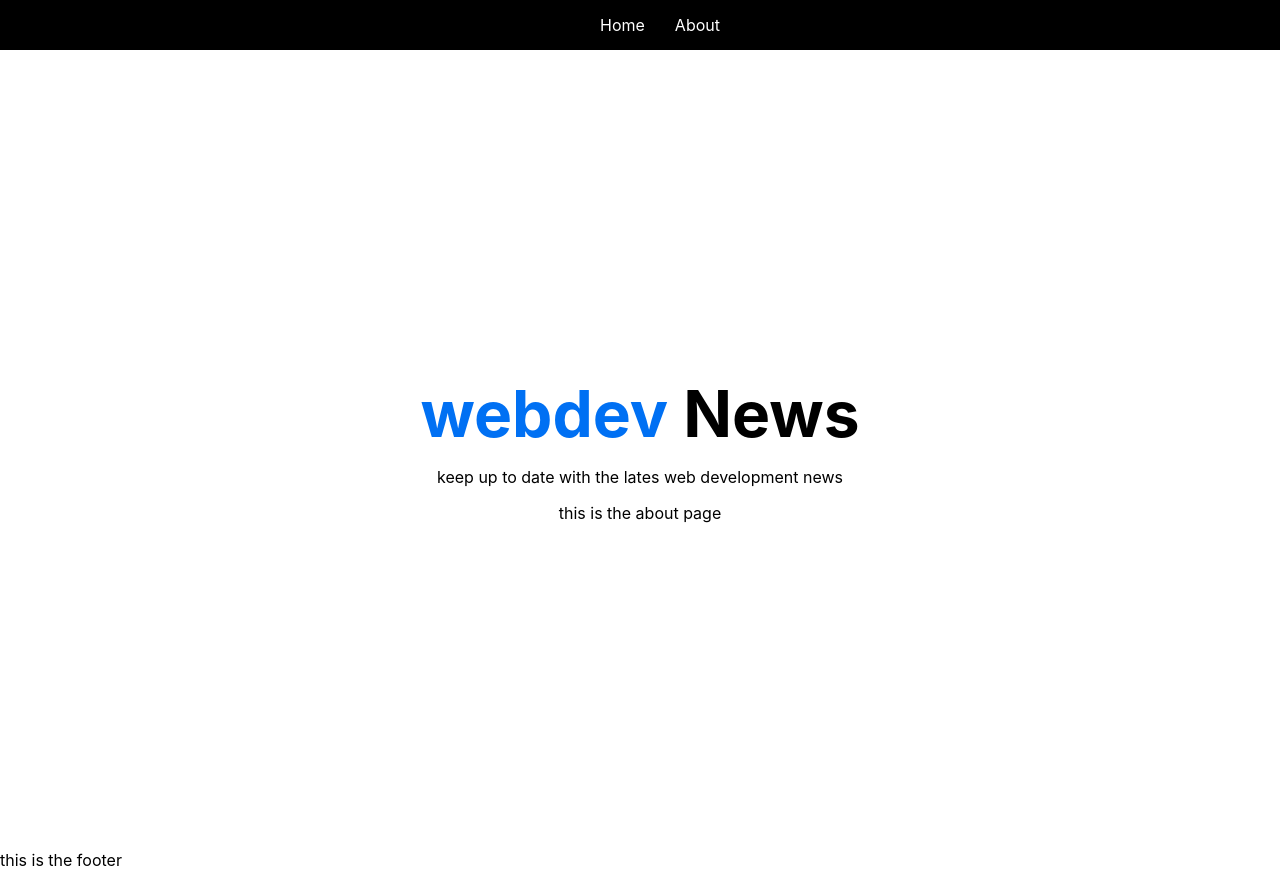
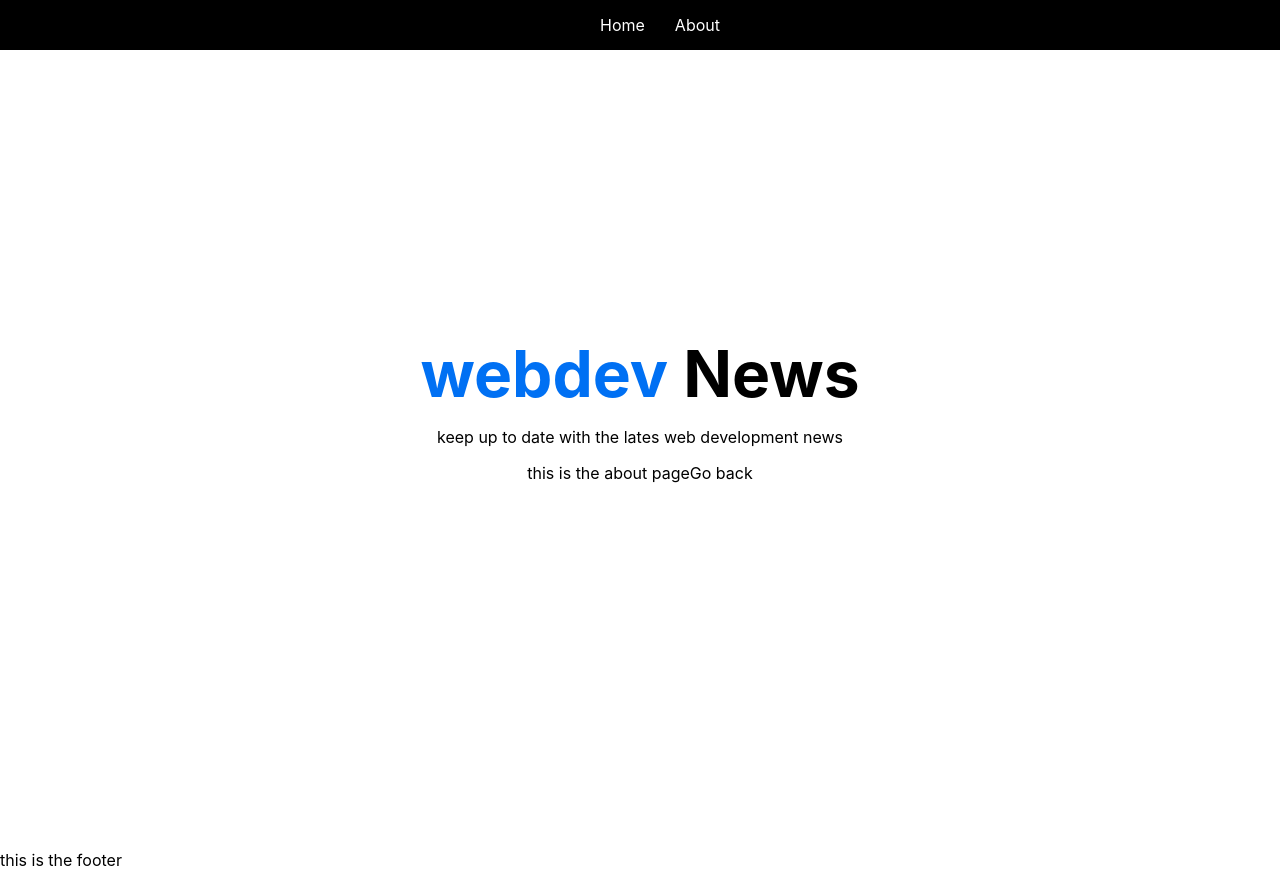
Before and after one commit to rasheedshina22/shina-nextjs, a Next.js app: page /about in a window 1280 px wide. Built offline with nearby package versions, Linux system fonts and the light colour scheme.

Commit message:
new changes to the about page

```diff
--- a/pages/about.js
+++ b/pages/about.js
@@ -1,5 +1,10 @@
-import Head from 'next/head';
+import Link from 'next/link';
 
 export default function about() {
-  return <div>this is the about page</div>;
+  return (
+    <div style={{ marginBottom: '5rem' }}>
+      this is the about page
+      <Link href="/">Go back</Link>
+    </div>
+  );
 }
--- a/pages/article/[id]/index.js
+++ b/pages/article/[id]/index.js
@@ -1,4 +1,4 @@
-import { useRouter } from 'next/router';
+// import { useRouter } from 'next/router';
 import Link from 'next/link';
 
 const Article = ({ article }) => {
```
